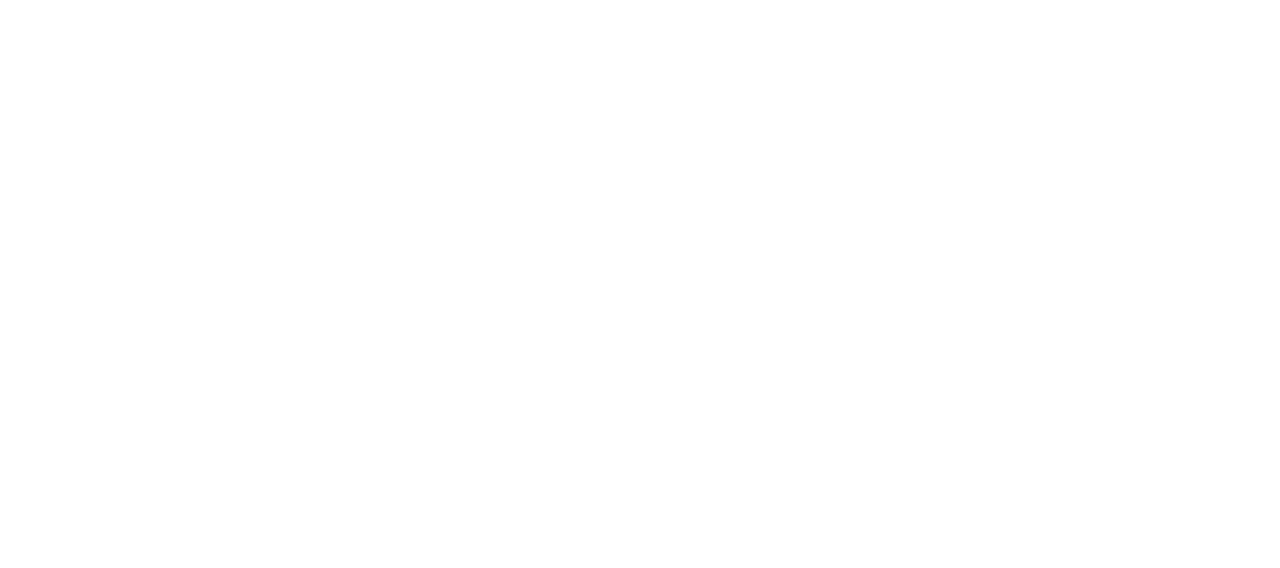
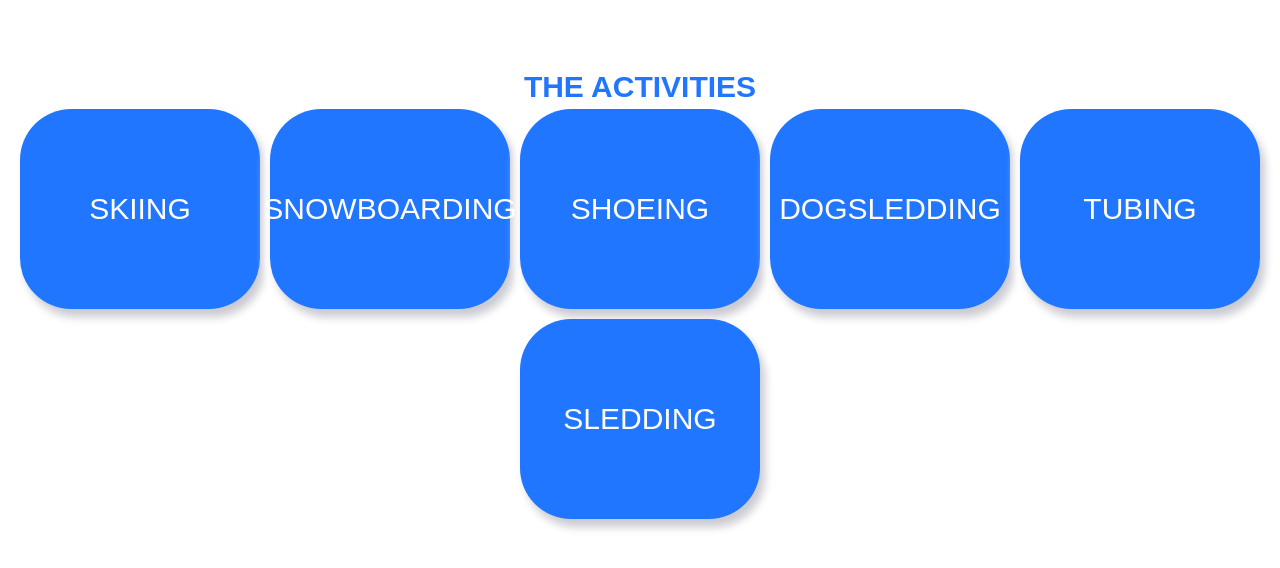
Before and after one commit to Joel-Lavia/TheSummitProjet, a React (Vite) app: page / in a window 1280 px wide. Shown: the part 1506-2074 px from the top of the page. Before the commit the page ends 1496 px from the top, so only its background shows below. Built offline with nearby package versions, Linux system fonts and the light colour scheme.

Commit message:
integration de la section activites

```diff
--- a/src/Components/ThirdSection.jsx
+++ b/src/Components/ThirdSection.jsx
@@ -1,3 +1,29 @@
 function ThirdSection(params) {
+  return (
+    <section className="activities-panel">
+      <h2>The Activities</h2>
+      <button className="activity">
+        <a>Skiing</a>
+      </button>
+      <button className="activity">
+        <a>Snowboarding</a>
+      </button>
+      <buttn className="activity">
+        <a>Shoeing</a>
+      </buttn>
 
+      <button className="activity">
+        <a>Dogsledding</a>
+      </button>
+
+      <button className="activity">
+        <a>Tubing</a>
+      </button>
+
+      <button className="activity">
+        <a>Sledding</a>
+      </button>
+    </section>
+  );
 }
+export default ThirdSection;
--- a/src/pages/Home.jsx
+++ b/src/pages/Home.jsx
@@ -2,6 +2,7 @@
 import Header from "../Components/Header";
 import Section from "../Components/Section";
 import SecondSection from "../Components/SecondSection";
+import ThirdSection from "../Components/ThirdSection";
 function Home() {
   const navigate = useNavigate();
   const handleClick = (path) => {
@@ -12,6 +13,7 @@
       <Header />
       <Section />
       <SecondSection />
+      <ThirdSection />
     </div>
   );
 }
```
